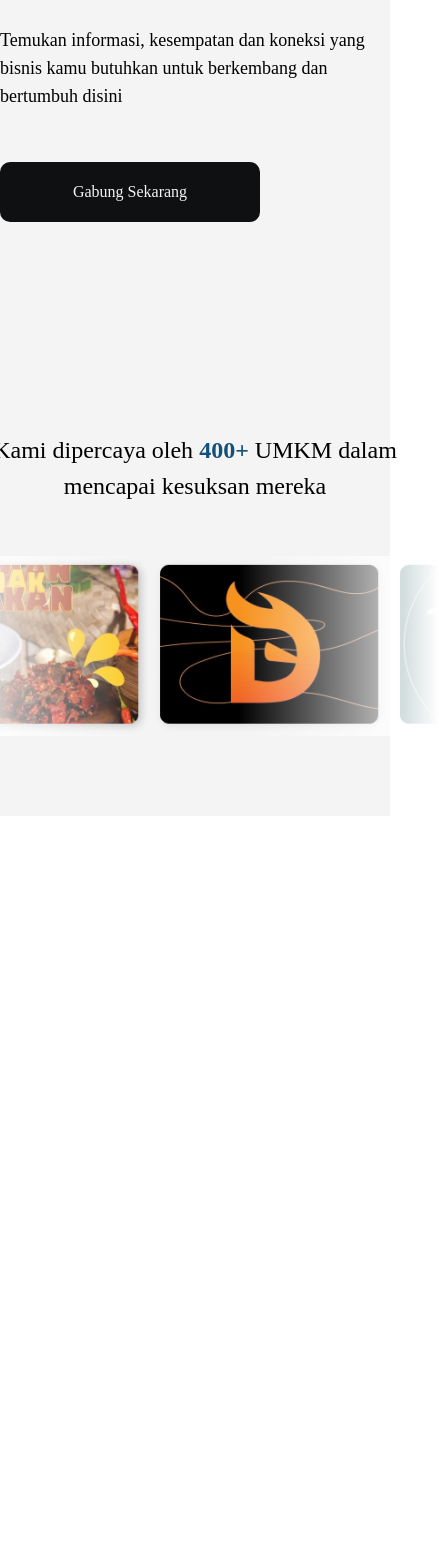
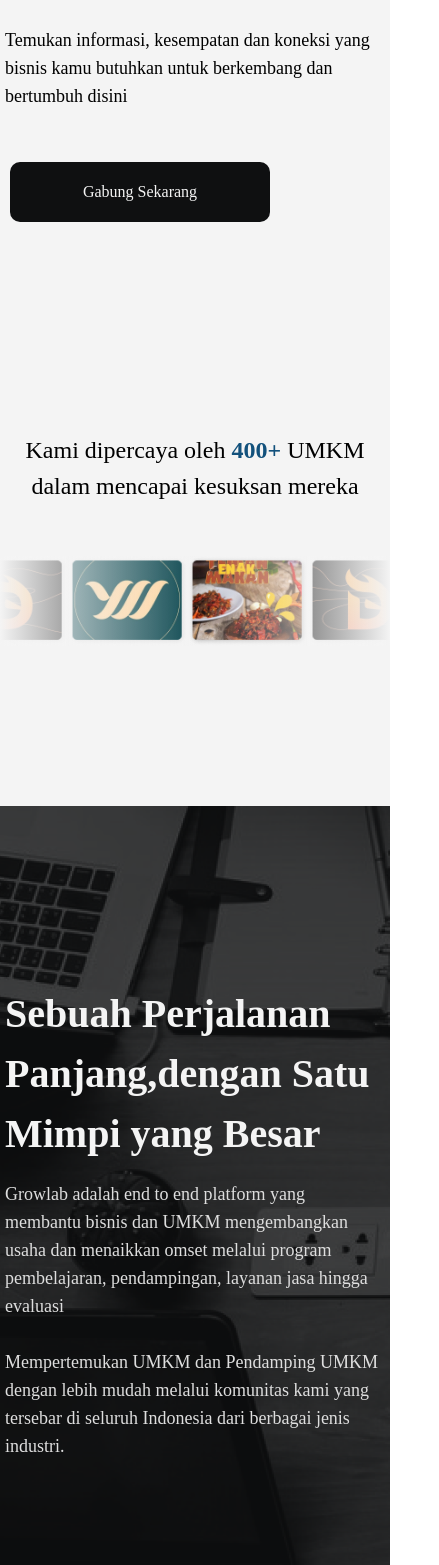
Before and after one commit to akgeninov/PROJECT, a React (Create React App) app in the folder client/: page / in a window 390 px wide. Shown: the part 432-1997 px from the top of the page, 439 px wide, since content can reach past the window. Before the commit the page ends 1248 px from the top, so only its background shows below. Built offline with nearby package versions, Linux system fonts and the light colour scheme.

Commit message:
about section

```diff
--- a/client/src/App.css
+++ b/client/src/App.css
@@ -1,4 +1,4 @@
-.App {
+/* .App {
   text-align: center;
 }
 
@@ -35,4 +35,4 @@
   to {
     transform: rotate(360deg);
   }
-}
+} */
--- /dev/null
+++ b/client/src/components/home/about-section/AboutSection.jsx
@@ -0,0 +1,31 @@
+import React from "react";
+
+import "./about-section.css";
+
+function AboutSection() {
+  return (
+    <div className=" w-full mt-[80px] flex justify-center">
+      <div className="bg-aboutSection bg-cover px-[5px] sm:px-[100px] w-full 2xl:max-w-[1280px] h-[832px] flex justify-center items-center bg-fixed">
+        <div className=" w-full sm:max-w-[1080px] flex flex-col  justify-center items-start gap-[16px] ">
+          <p className="max-w-[564px] text-[40px] font-bold leading-[60px] text-whiteSmoke500">
+            Sebuah Perjalanan Panjang,dengan Satu Mimpi yang Besar
+          </p>
+          <p className="max-w-[564px] text-[18px] font-light leading-[28px] text-whiteSmoke600">
+            Growlab adalah end to end platform yang membantu bisnis dan UMKM
+            mengembangkan usaha dan menaikkan omset melalui program
+            pembelajaran, pendampingan, layanan jasa hingga evaluasi
+            <br />
+            <br />
+            Mempertemukan UMKM dan Pendamping UMKM dengan lebih mudah melalui
+            komunitas kami yang tersebar di seluruh Indonesia dari berbagai
+            jenis industri.
+          </p>
+        </div>
+
+        {/* <img src={backgroundImages} alt="" /> */}
+      </div>
+    </div>
+  );
+}
+
+export default AboutSection;
--- /dev/null
+++ b/client/src/components/home/about-section/about-section.css
@@ -0,0 +1,4 @@
+coba {
+  background-image: url("../../../assets/images/Rectangle_104.png");
+  font-weight: 900;
+}
--- a/client/src/components/home/client-section/ClientSection.jsx
+++ b/client/src/components/home/client-section/ClientSection.jsx
@@ -11,7 +11,7 @@ function ClientSection() {
   return (
     <div className="my-[80px] gap-[52px] flex flex-col items-center">
       <p
-        className="w-[488px] text-[24px] font-medium leading-[36px] text-center"
+        className="max-w-[488px] text-[24px] font-medium leading-[36px] text-center"
         data-aos="fade-up"
         data-aos-duration="1000"
       >
@@ -19,7 +19,7 @@ function ClientSection() {
         <span className="font-bold text-indigoDye500"> 400+</span> UMKM dalam
         mencapai kesuksan mereka
       </p>
-      <div className="max-w-screen overflow-hidden">
+      <div className=" max-w-full 2xl:max-w-[1080px] overflow-hidden">
         <ClientCarousel />
       </div>
     </div>
--- a/client/src/components/home/client-section/clientCarousel/ClientCarousel.jsx
+++ b/client/src/components/home/client-section/clientCarousel/ClientCarousel.jsx
@@ -14,10 +14,14 @@ const dataImg = [
 function ClientCarousel() {
   return (
     <>
-      <Marquee gradient>
+      <Marquee gradient gradientColor="#F4F4F4">
         {dataImg?.map((pic) => (
           <div>
-            <img src={pic} className="w-[240px] h-[180px]" alt="client1" />
+            <img
+              src={pic}
+              className="w-[120px] h-[90px] sm:w-[240px] sm:h-[180px]"
+              alt="client1"
+            />
           </div>
         ))}
       </Marquee>
--- a/client/src/components/home/hero-section/HeroSection.jsx
+++ b/client/src/components/home/hero-section/HeroSection.jsx
@@ -3,9 +3,9 @@ import { images } from "../../../constants";
 
 function HeroSection() {
   return (
-    <div className="flex gap-[52px] h-[504px] justify-center items-center shrink-0 mt-[80px] mb-[80px]">
-      <div className="flex flex-initial flex-col w-fit items-start gap-[52px] ">
-        <div className="flex flex-col items-start gap-[16px] w-screen sm:w-[628px]">
+    <div className="flex  gap-[52px] h-[504px] justify-center items-center shrink-0 mt-[80px] mb-[80px]">
+      <div className="flex px-[5px] sm:px-[100px] lg:px-0 lg:w-[628px] flex-initial flex-col w-screen items-start gap-[52px] ">
+        <div className="flex  flex-col items-start gap-[16px] w-full md:w-[628px]">
           <p className="text-[40px] sm:text-[50px] font-bold uppercase leading-[64px]">
             Raih <span className="text-indigoDye500">Peluang</span> Tingkatkan{" "}
             <span className="text-indigoDye500">Bisnismu</span>
@@ -15,7 +15,7 @@ function HeroSection() {
             untuk berkembang dan bertumbuh disini
           </p>
         </div>
-        <button className="flex w-[260px] px-[64px] py-[18px] justify-center items-center bg-black500 rounded-[10px]">
+        <button className="flex mx-[5px] sm:mx-0 w-[260px] px-[64px] py-[18px] justify-center items-center bg-black500 rounded-[10px]">
           <p className="text-whiteSmoke500 font-medium text-[16px]">
             Gabung Sekarang
           </p>
--- a/client/src/constants/images.js
+++ b/client/src/constants/images.js
@@ -1,7 +1,9 @@
 import vector2 from "../assets/images/Vector 2.png";
+import rectangle104 from "../assets/images/Rectangle_104.png";
 
 const images = {
   vector2,
+  rectangle104,
 };
 
 export default images;
--- a/client/src/pages/home/Home.jsx
+++ b/client/src/pages/home/Home.jsx
@@ -1,12 +1,14 @@
 import React from "react";
 import HeroSection from "../../components/home/hero-section/HeroSection";
 import ClientSection from "../../components/home/client-section/ClientSection";
+import AboutSection from "../../components/home/about-section/AboutSection";
 
 function Home() {
   return (
     <div className=" flex flex-col justify-center items-center shrink-0">
       <HeroSection />
       <ClientSection />
+      <AboutSection />
     </div>
   );
 }
--- a/client/tailwind.config.js
+++ b/client/tailwind.config.js
@@ -5,6 +5,7 @@ module.exports = {
     extend: {
       colors: {
         whiteSmoke500: "#F4F4F4",
+        whiteSmoke600: "#DEDEDE",
         black50: "#E7E7E7",
         black400: "#3F4041",
         black500: "#0F1011",
@@ -19,6 +20,9 @@ module.exports = {
       boxShadow: {
         customSm: "2px 2px 12px 0px rgba(1, 1, 1, 0.10)",
       },
+      backgroundImage: {
+        aboutSection: "url('./assets/images/Rectangle_104.png')",
+      },
     },
   },
   plugins: [],
```
Also changed, not shown: client/src/assets/images/Rectangle_104.png (added).
